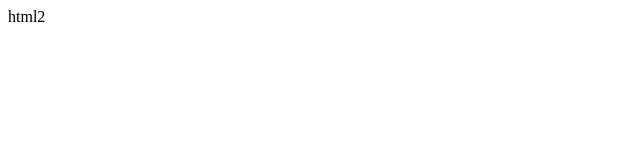
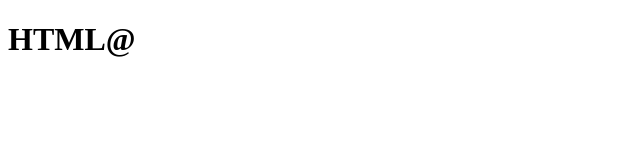
Before and after one commit to alok722/github-tutorial, a plain HTML site: page index2.html in a window 1280 px wide. Shown: the whole page, without its empty margins (0-640 px from the left). Drawn offline with Linux system fonts and the light colour scheme.

Commit message:
modify index2

```diff
--- a/index2.html
+++ b/index2.html
@@ -7,6 +7,6 @@
     <title>Document</title>
 </head>
 <body>
-    html2
+    <h1>HTML@</h1>
 </body>
 </html>
```
